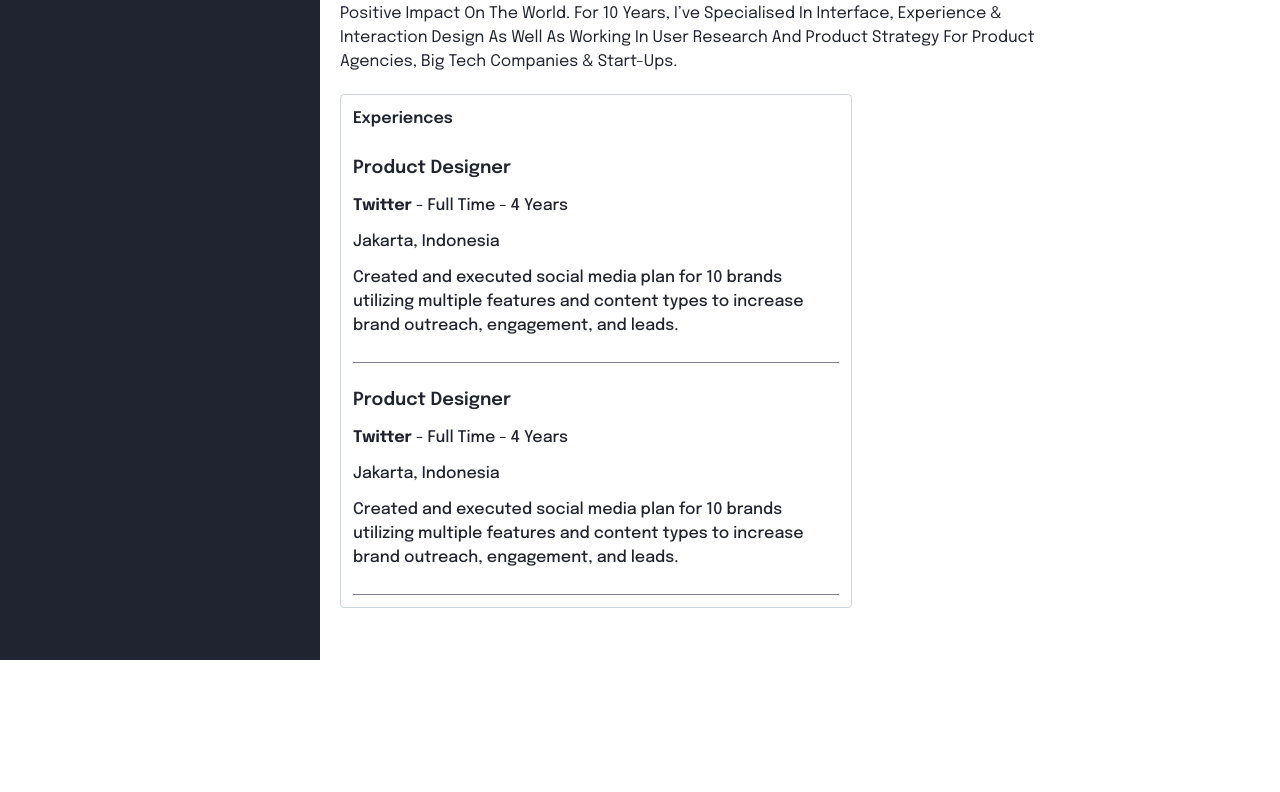
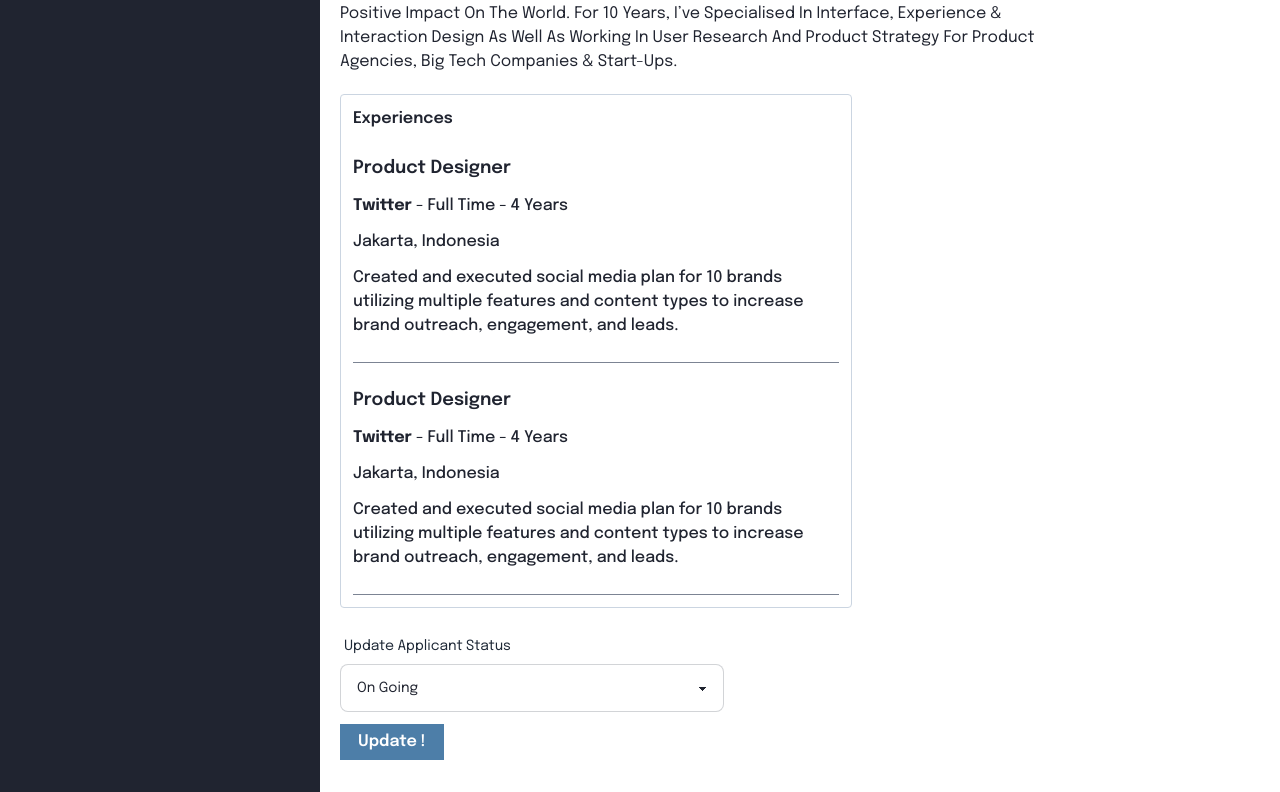
Before and after one commit to FERN2-Job-Marketplace/job-hunter, a Next.js app in the folder jobhunter/: page /company/applicants/1 in a window 1280 px wide. Shown: the part 682-1474 px from the top of the page. Before the commit the page ends 1342 px from the top, so only its background shows below. Built offline with nearby package versions, Linux system fonts and the light colour scheme; no server answers.

Commit message:
Feat: add update status form for applicant details

```diff
--- a/jobhunter/src/app/_components/SidebarCompany.tsx
+++ b/jobhunter/src/app/_components/SidebarCompany.tsx
@@ -8,7 +8,7 @@ export default function SidebarCompany() {
     }
   return (
     <>
-        <div className="dashboardSidebar pt-4 container w-full md:w-3/12 bg-raisin-black">
+        <div className="dashboardSidebar pt-4 container w-full md:w-3/12 bg-raisin-black z-10">
             <div className="relative w-full mb-4">
               <Link href={"/"} className="block w-fit m-auto">
                 <svg className="max-w-full m-auto" width="166" height="36" viewBox="0 0 166 36" fill="none" xmlns="http://www.w3.org/2000/svg">
@@ -24,7 +24,7 @@ export default function SidebarCompany() {
             </div>
             <div className="dashboardLinkWrap">
                 <Link href={"/company/joblisting"} className={currentPath === "/company/joblisting" ? "text-steel-blue bg-lavender p-3 text-[16px] block w-full" : "text-ghost-white p-3 text-[16px] block w-full transition hover:text-steel-blue hover:bg-lavender"}>Job Listing</Link>
-                <Link href={"/company/applicants"} className={currentPath === "/company/applicants" ? "text-steel-blue bg-lavender p-3 text-[16px] block w-full" : "text-ghost-white p-3 text-[16px] block w-full transition hover:text-steel-blue hover:bg-lavender"}>My Applications</Link>
+                <Link href={"/company/applicants"} className={currentPath === "/company/applicants" ? "text-steel-blue bg-lavender p-3 text-[16px] block w-full" : "text-ghost-white p-3 text-[16px] block w-full transition hover:text-steel-blue hover:bg-lavender"}>All Applicants</Link>
                 <Link href={"/company/postajob"} className={currentPath === "/company/postajob" ? "text-steel-blue bg-lavender p-3 text-[16px] block w-full" : "text-ghost-white p-3 text-[16px] block w-full transition hover:text-steel-blue hover:bg-lavender"}>Post a Job</Link>
                 <Link href={"/company/profile"} className={currentPath === "/company/profile" ? "text-steel-blue bg-lavender p-3 text-[16px] block w-full" : "text-ghost-white p-3 text-[16px] block w-full transition hover:text-steel-blue hover:bg-lavender"}>Company Profile</Link>
                 {/* <button className="text-red p-3 text-[16px] block w-full text-start transition hover:bg-red hover:text-white">Logout</button> */}
--- a/jobhunter/src/app/company/applicants/[slug]/page.tsx
+++ b/jobhunter/src/app/company/applicants/[slug]/page.tsx
@@ -120,6 +120,22 @@ export default function ApplicantDetails() {
               </div>
           </div>
         </div>
+
+        <form action="" className="dashboardApplicantUpdateStatus">
+          <label className="form-control w-full max-w-sm mb-3">
+            <div className="label">
+              <span className="label-text">Update Applicant Status</span>
+            </div>
+            <select className="select select-bordered text-raisin-black">
+              <option disabled selected>On Going</option>
+              <option>Accepted</option>
+              <option>Rejected</option>
+            </select>
+          </label>
+          <button
+            className="bg-steel-blue w-full text-center md:w-fit text-white font-semibold text-base px-4 py-2 md:py-1 border-2 border-steel-blue hover:text-steel-blue hover:bg-white"
+            >Update !</button>
+        </form>
       </div>
     </>
   )
--- a/jobhunter/src/app/company/layout.tsx
+++ b/jobhunter/src/app/company/layout.tsx
@@ -1,6 +1,7 @@
 "use client"
 
 import DashboardHeader from "../_components/DashboardHeader";
+import NavbarDashboard from "../_components/NavbarDashboard";
 import SidebarCompany from "../_components/SidebarCompany";
 
 export default function Layout({
@@ -19,7 +20,7 @@ export default function Layout({
           }
       `}</style>
       <div className="dashboard bg-white flex min-h-screen">
-
+          <NavbarDashboard/>
           <SidebarCompany/>
           <div className="dashboardContent container w-full md:w-9/12 py-24 md:py-4">
               <DashboardHeader/>
```
